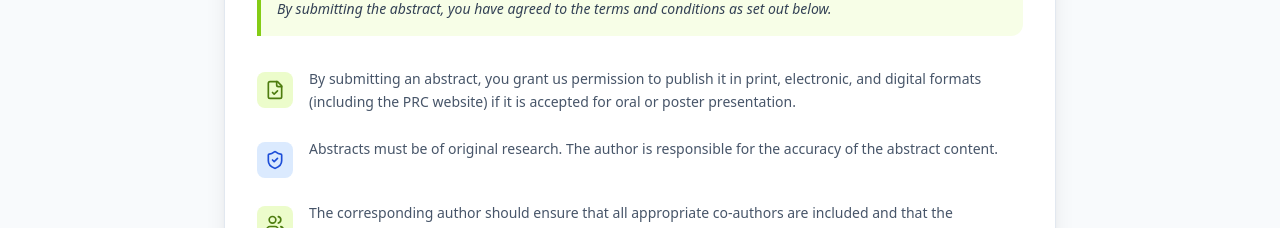
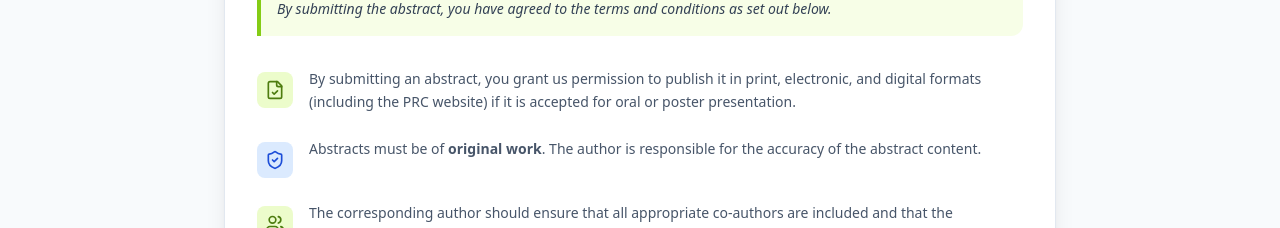
Before and after one commit to limxj1985/-limxj1985-Work, a React (Vite) app: page /#/abstract-submission in a window 1280 px wide. Shown: the part 1740-1968 px from the top of the page. Built offline with nearby package versions, Linux system fonts and the light colour scheme.

Commit message:
Update AbstractSubmission.tsx

```diff
--- a/pages/AbstractSubmission.tsx
+++ b/pages/AbstractSubmission.tsx
@@ -223,7 +223,7 @@ const AbstractSubmission: React.FC = () => {
                         <ShieldCheck className="w-5 h-5" />
                      </div>
                      <p className="text-slate-600 leading-relaxed text-sm">
-                        Abstracts must be of original research. The author is responsible for the accuracy of the abstract content.
+                        Abstracts must be of <strong>original work</strong>. The author is responsible for the accuracy of the abstract content.
                      </p>
                   </div>
 
```
